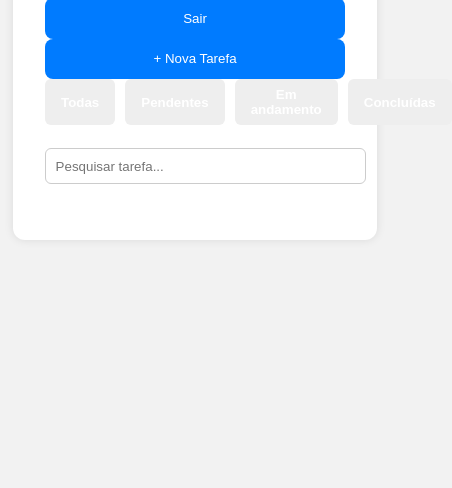
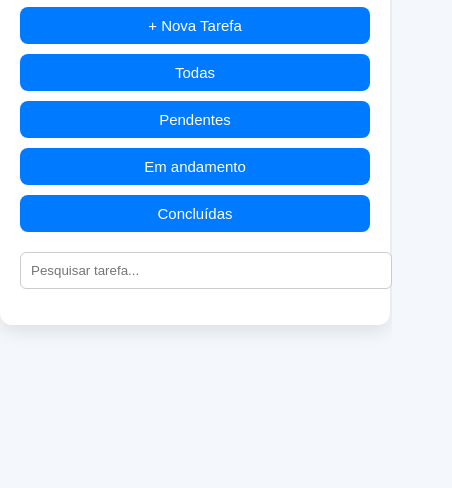
Before and after one commit to PedroRamos2/gestor-tarefas, a plain HTML site: page frontend/home.html in a window 390 px wide. Shown: the part 356-844 px from the top of the page, 452 px wide, since content can reach past the window. Drawn offline with Linux system fonts and the light colour scheme.

Commit message:
Uptade da versão base v1.0

```diff
--- a/frontend/css/style.css
+++ b/frontend/css/style.css
@@ -1,101 +1,94 @@
+/* 🌞 Modo Claro (padrão) */
 body {
+  background-color: #f4f7fb;
   font-family: Arial, sans-serif;
-  background: #f2f2f2;
   display: flex;
   justify-content: center;
   align-items: center;
   height: 100vh;
   margin: 0;
+  transition: background 0.3s ease, color 0.3s ease;
 }
 
 .container {
-  background: white;
-  padding: 2rem;
+  background: #ffffff;
+  padding: 30px;
   border-radius: 12px;
-  box-shadow: 0 0 10px rgba(0,0,0,0.1);
-  width: 300px;
+  box-shadow: 0 6px 18px rgba(0, 0, 0, 0.1);
+  text-align: center;
+  max-width: 400px;
+  width: 90%;
+  transition: background 0.3s ease, color 0.3s ease;
 }
 
-h1 {
-  text-align: center;
-  margin-bottom: 1rem;
+h2 {
+  margin-bottom: 20px;
+  color: #111;
+}
+
+button {
+  margin: 8px;
+  padding: 10px 18px;
+  border: none;
+  border-radius: 8px;
+  cursor: pointer;
+  background-color: #007bff;
+  color: #fff;
+  font-size: 15px;
+  transition: background 0.3s ease;
+}
+
+button:hover {
+  background-color: #0056b3;
 }
 
 input {
+  padding: 10px;
+  margin-top: 15px;
+  border-radius: 6px;
+  border: 1px solid #ccc;
   width: 100%;
-  padding: 0.8rem;
-  margin: 0.5rem 0;
-  border: 1px solid #ccc;
-  border-radius: 8px;
+  max-width: 350px;
 }
 
-button {
-  width: 100%;
-  padding: 0.8rem;
-  background: #007bff;
-  color: white;
-  border: none;
-  border-radius: 8px;
-  cursor: pointer;
+/* 🌙 Modo Escuro */
+body.dark {
+  background-color: #1e1e2f;
+  color: #f4f7fb;
 }
 
-button:hover {
-  background: #0056b3;
+body.dark .container {
+  background: #2a2a3d;
+  color: #f4f7fb;
 }
 
-ul {
-  list-style: none;
-  padding: 0;
-  margin: 1rem 0 0 0;
+body.dark button {
+  background-color: #4a90e2;
 }
 
-li {
-  background: #f9f9f9;
-  padding: 0.8rem;
-  margin: 0.5rem 0;
-  border-radius: 8px;
-  display: flex;
-  justify-content: space-between;
-  align-items: center;
+body.dark button:hover {
+  background-color: #357abd;
 }
 
-li span {
-  flex: 1;
+body.dark input {
+  background: #3b3b4f;
+  border: 1px solid #555;
+  color: #fff;
 }
 
-li button {
-  margin-left: 0.5rem;
-  padding: 0.4rem 0.8rem;
-  font-size: 0.8rem;
+/* 📱 Responsividade */
+@media (max-width: 768px) {
+  .container {
+    padding: 20px;
+    max-width: 90%;
+  }
+
+  button {
+    width: 100%;
+    margin: 5px 0;
+  }
+
+  input {
+    width: 100%;
+  }
 }
-
-
-.filters {
-  margin-bottom: 15px;
-  display: flex;
-  gap: 10px;
-}
-
-.filters button {
-  padding: 0.5rem 1rem;
-  border: none;
-  background: #eee;
-  border-radius: 6px;
-  cursor: pointer;
-  font-weight: bold;
-}
-
-.filters button:hover {
-  background: #ddd;
-}
-
-.search-container {
-  margin-bottom: 10px;
-}
-
-#search-input {
-  width: 100%;
-  padding: 0.6rem;
-  border-radius: 6px;
-  border: 1px solid #ccc;
-}
--- a/frontend/home.html
+++ b/frontend/home.html
@@ -9,6 +9,7 @@
   <div class="container">
     <h1>Minhas Tarefas</h1>
 
+    <button onclick="toggleDarkMode()">🌙 Modo Escuro</button>
     <button id="logout">Sair</button>
     <button id="new-task">+ Nova Tarefa</button>
 
@@ -30,5 +31,11 @@
   </div>
 
   <script src="js/tasks.js"></script>
+  <script>
+    function toggleDarkMode() {
+        document.body.classList.toggle("dark");
+    }
+   </script>
+
 </body>
 </html>
```
